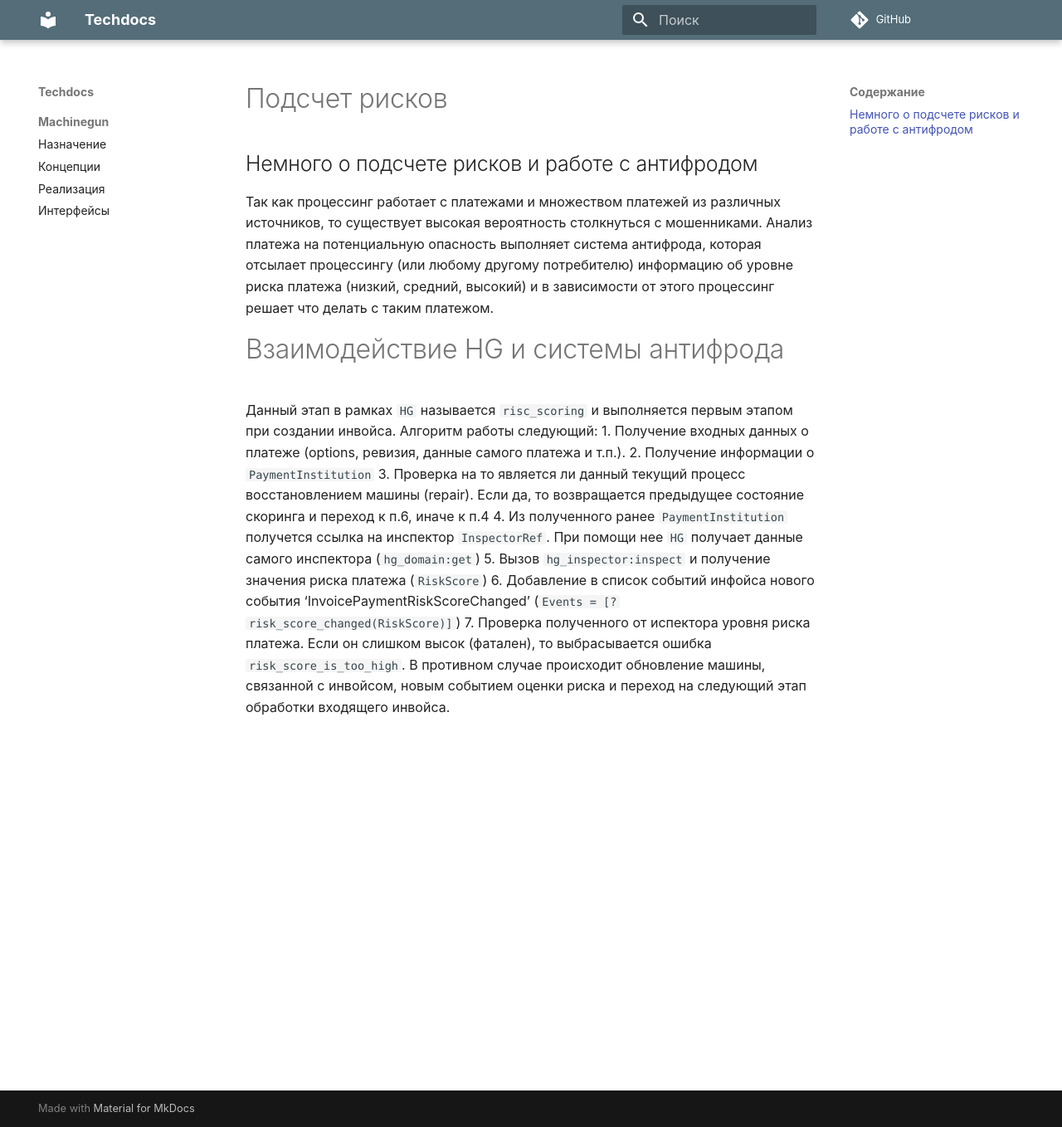
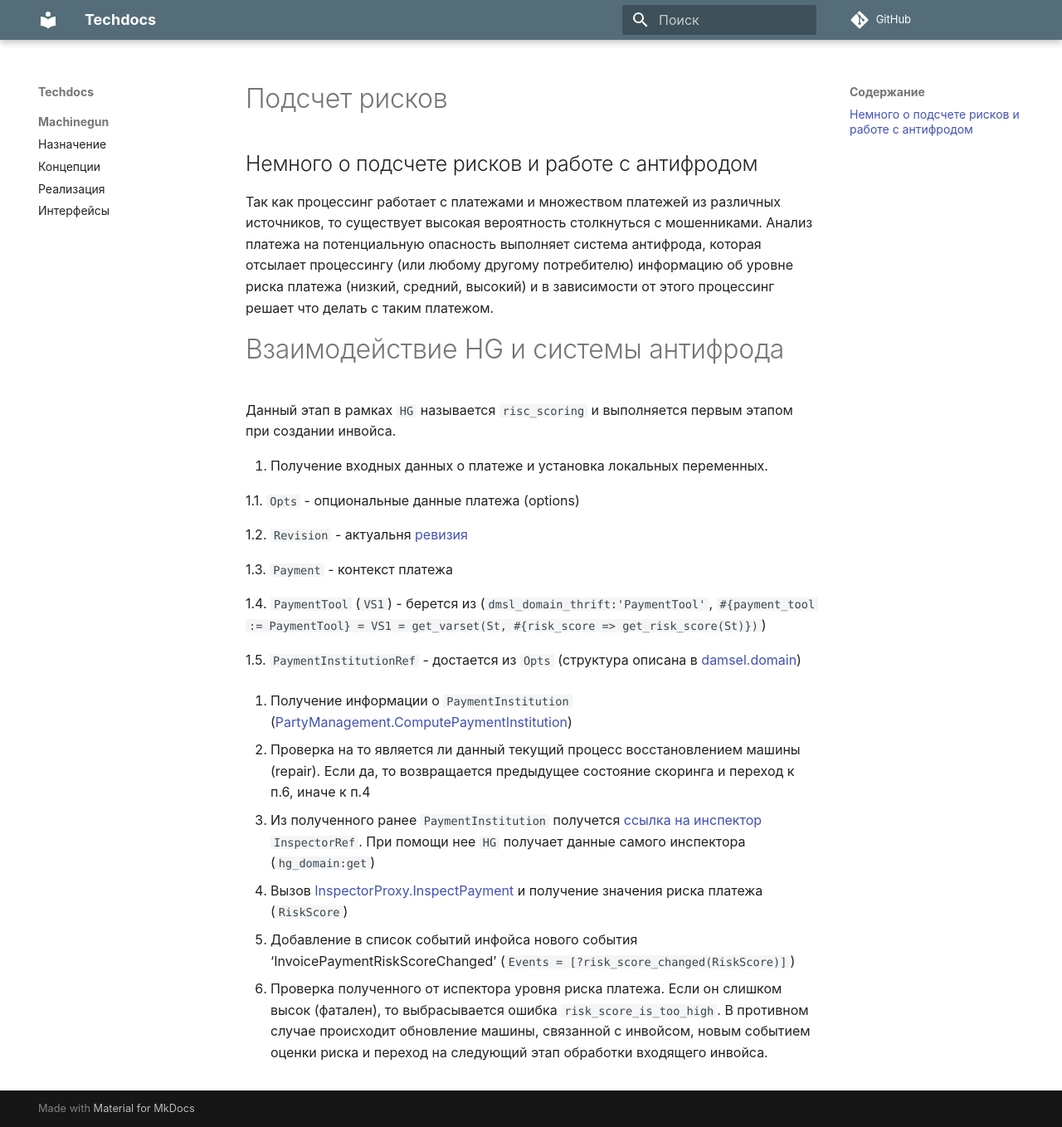
Before and after one commit to valitydev/techdocs, an MkDocs documentation site: the page built from docs/hellgate/risc_scoring_workflow.md, in a window 1280 px wide and 1358 px high. Shown: the whole window at 83% size. Built offline with MkDocs 1.6.1 and Material for MkDocs 9.7.7, drawn with Linux system fonts in a browser that asks for light colours; comment, search, counter and statistics services are not loaded.

Commit message:
TD-484: Add HellGate techdocs. Add RiscScore & Routing info [4]

```diff
--- a/docs/hellgate/risc_scoring_workflow.md
+++ b/docs/hellgate/risc_scoring_workflow.md
@@ -13,17 +13,36 @@
 
 Данный этап в рамках `HG` называется `risc_scoring` и выполняется первым
 этапом при создании инвойса.
-Алгоритм работы следующий:
-1. Получение входных данных о платеже (options, ревизия, данные самого платежа и т.п.).
-2. Получение информации о `PaymentInstitution`
+
+
+1. Получение входных данных о платеже и установка локальных переменных.
+
+   1.1. `Opts` - опциональные данные платежа (options)
+
+   1.2. `Revision` - актуальня [ревизия](https://github.com/valitydev/damsel/blob/master/proto/domain.thrift#L299)
+
+   1.3. `Payment` - контекст платежа
+
+   1.4. `PaymentTool` (`VS1`) - берется из (`dmsl_domain_thrift:'PaymentTool'`, `#{payment_tool := PaymentTool} = VS1 = get_varset(St, #{risk_score => get_risk_score(St)})`)
+
+   1.5. `PaymentInstitutionRef` - достается из `Opts` (структура описана в [damsel.domain](https://github.com/valitydev/damsel/blob/master/proto/domain.thrift#L1032))
+
+2. Получение информации о `PaymentInstitution` ([PartyManagement.ComputePaymentInstitution](https://github.com/valitydev/damsel/blob/master/proto/payment_processing.thrift#L2766))
+
 3. Проверка на то является ли данный текущий процесс восстановлением машины (repair).
-Если да, то возвращается предыдущее состояние скоринга и переход к п.6, иначе к п.4
-4. Из полученного ранее `PaymentInstitution` получется ссылка на инспектор `InspectorRef`.
-При помощи нее `HG` получает данные самого инспектора (`hg_domain:get`)
-5. Вызов `hg_inspector:inspect` и получение значения риска платежа (`RiskScore`)
+   Если да, то возвращается предыдущее состояние скоринга и переход к п.6, иначе к п.4
+
+4. Из полученного ранее `PaymentInstitution` получется
+   [ссылка на инспектор](https://github.com/valitydev/damsel/blob/master/proto/domain.thrift#L2770)
+   `InspectorRef`. При помощи нее `HG` получает данные самого инспектора (`hg_domain:get`)
+
+5. Вызов [InspectorProxy.InspectPayment](https://github.com/valitydev/damsel/blob/master/proto/proxy_inspector.thrift#L54)
+   и получение значения риска платежа (`RiskScore`)
+
 6. Добавление в список событий инфойса нового события 'InvoicePaymentRiskScoreChanged'
-(`Events = [?risk_score_changed(RiskScore)]`)
+   (`Events = [?risk_score_changed(RiskScore)]`)
+
 7. Проверка полученного от испектора уровня риска платежа. Если он слишком высок (фатален),
-то выбрасывается ошибка `risk_score_is_too_high`. В противном случае происходит обновление
-машины, связанной с инвойсом, новым событием оценки риска и переход на следующий этап обработки
-входящего инвойса.
+   то выбрасывается ошибка `risk_score_is_too_high`. В противном случае происходит обновление
+   машины, связанной с инвойсом, новым событием оценки риска и переход на следующий этап обработки
+   входящего инвойса.
```
